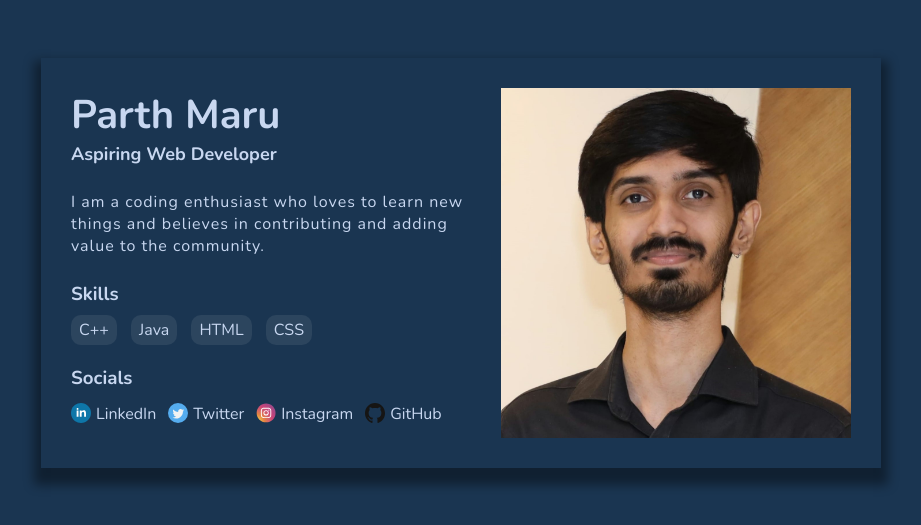
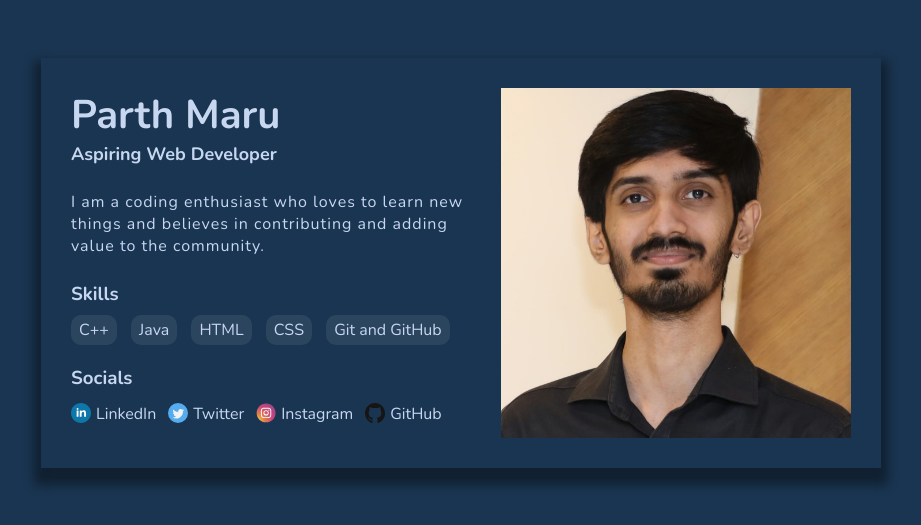
Before and after one commit to Parthu11/simple-personal-portfolio, a plain HTML site: page index.html in a window 1280 px wide. Shown: the part 137-662 px from the top of the page, without its empty margins (179-1100 px from the left). Drawn offline with nearby package versions, Linux system fonts and the light colour scheme.

Commit message:
Updated skills section

```diff
--- a/index.html
+++ b/index.html
@@ -24,6 +24,7 @@
               <a href="#">Java</a>
               <a href="#">HTML</a>
               <a href="#">CSS</a>
+              <a href="#">Git and GitHub</a>
             </div>
 
             <h3>Socials</h3>
```
